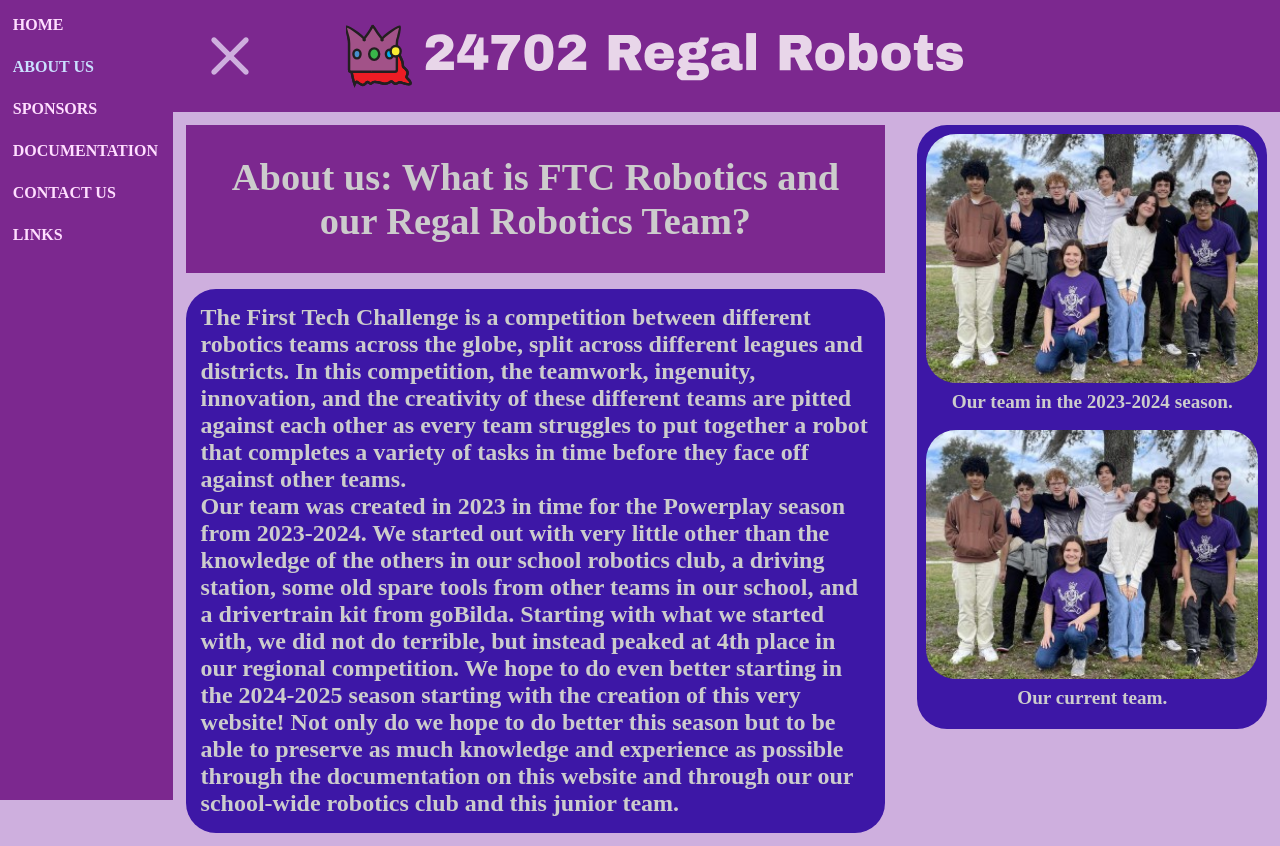
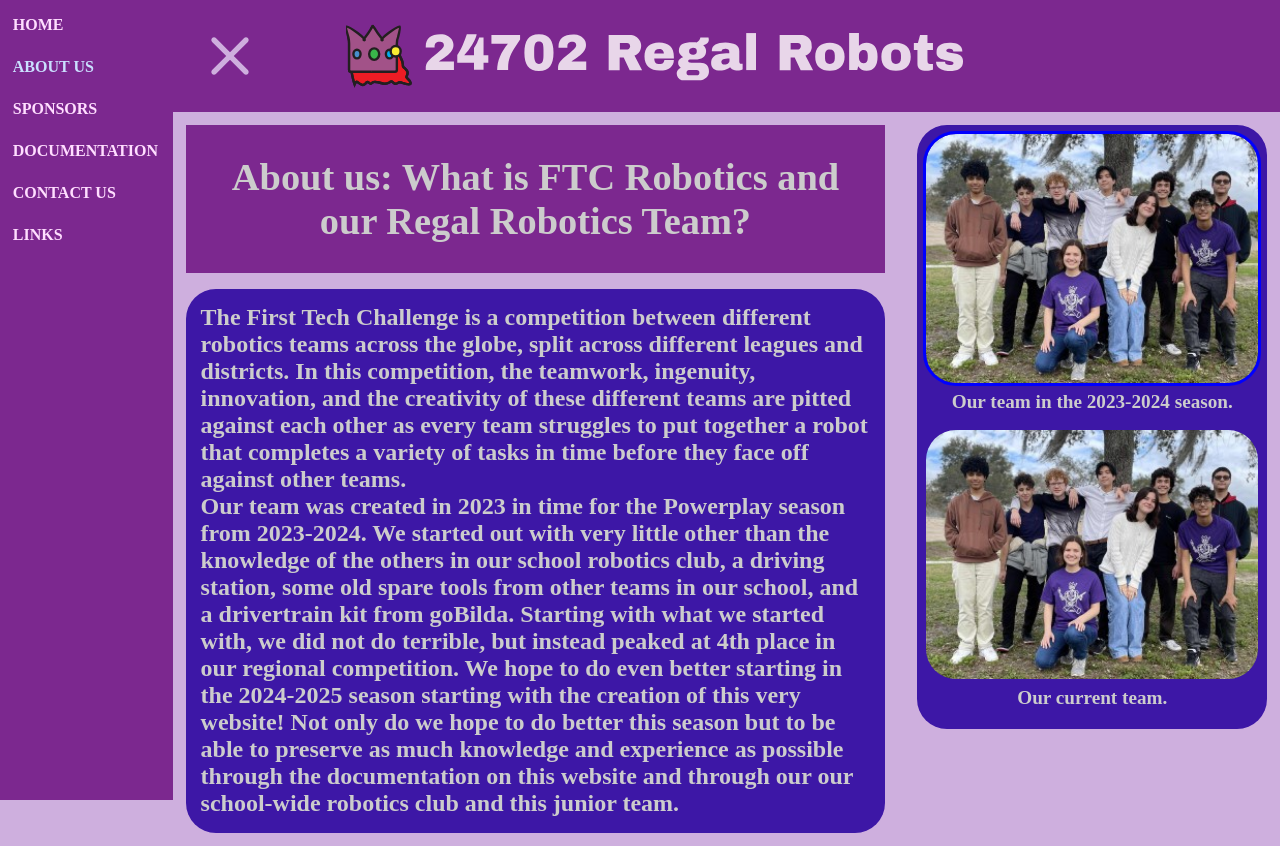
Before and after one commit to RegalRobots/regalrobots.github.io, a plain HTML site: page about-us/about-us.html in a window 1280 px wide. In both pictures the pointer is over the button 1092 px from the left and 258 px from the top of the page. Drawn offline with Linux system fonts and the light colour scheme.

Commit message:
Added hover outline to images Added hover outline that matches focus outline to assist with UX

```diff
--- a/styles.css
+++ b/styles.css
@@ -76,7 +76,8 @@ img {
     height: auto;
 }
 
-img:focus {
+img:focus,
+img:hover {
     outline: blue solid 3px;
 }
 
```
